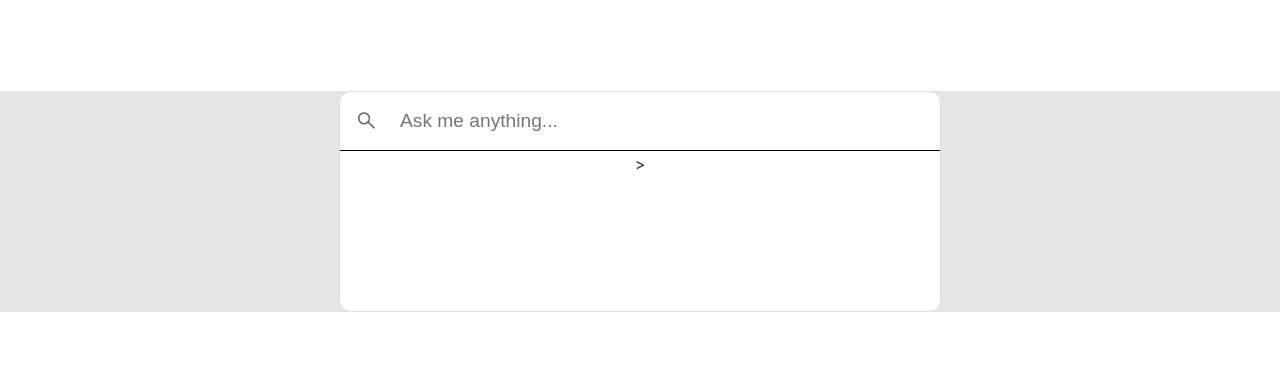
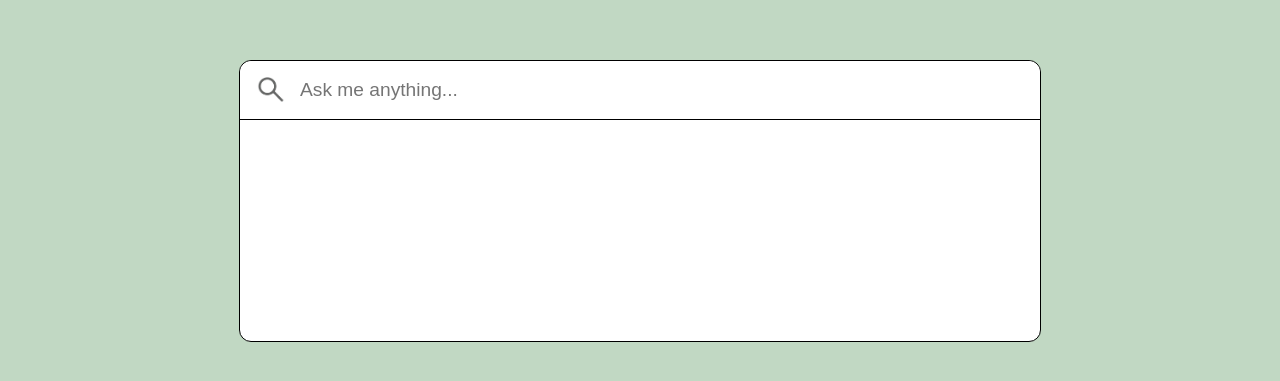
Before and after one commit to brennenho/harvest, a React (Vite) app: page / in a window 1280 px wide. Shown: the part 199-580 px from the top of the page. Built offline with nearby package versions, Linux system fonts and the light colour scheme.

Commit message:
Updated CSS code

```diff
--- a/src/App.css
+++ b/src/App.css
@@ -1,11 +1,11 @@
 .app {
-  height: 100%;
+  height: 100vh;
   width: 100vw;
   display: flex;
   flex-direction: column;
   align-items: center;
   justify-content: center;
-  background-color: rgba(0, 0, 0, 0.1);
+  background-color: #C1D8C3;
 }
 
 .app-container {
@@ -17,23 +17,22 @@
 
 .spotlight__wrapper {
   border-radius: 12px;
-  border: 1px solid #dfe1e5;
+  border: 1px solid black;
   margin: auto;
-  max-width: 600px;
-  background-color: #fff;
+  max-width: 800px;
+  background-color: white;
 }
 
 .spotlight__wrapper:hover,
 .spotlight__wrapper:focus {
   background-color: #fff;
-  box-shadow: 0 1px 6px rgb(32 33 36 / 28%);
-  border-color: rgba(223, 225, 229, 0);
+  /* box-shadow: 0 1px 12px rgba(0, 0, 0, 0.8); */
 }
 
 .spotlight__input {
   display: block;
   height: 56px;
-  width: 80%;
+  width: 738px;
   border: 0;
   border-radius: 12px;
   outline: none;
@@ -46,12 +45,16 @@
   padding-left: 60px;
 }
 
+.spotlight__input:hover {
+  box-shadow: 0 1px 4px rgba(0, 0, 0, 0.8);
+}
+
 .spotlight__input::placeholder {
   line-height: 1.5em;
 }
 
 .spotlight__answer {
-  min-height: 115px;
+  min-height: 200px;
   line-height: 1.5em;
   letter-spacing: 0.1px;
   padding: 10px 30px;
--- a/src/App.jsx
+++ b/src/App.jsx
@@ -61,7 +61,7 @@ function App() {
               backgroundImage: loading ? `url(${loadingGif})` : `url(${lens})`,
             }}
           />
-          <div class="horiz_line"></div>>
+          <div class="horiz_line"></div>
           <div className="spotlight__answer">{answer && <p>{answer}</p>}</div>
         </div>
       </div>
```
